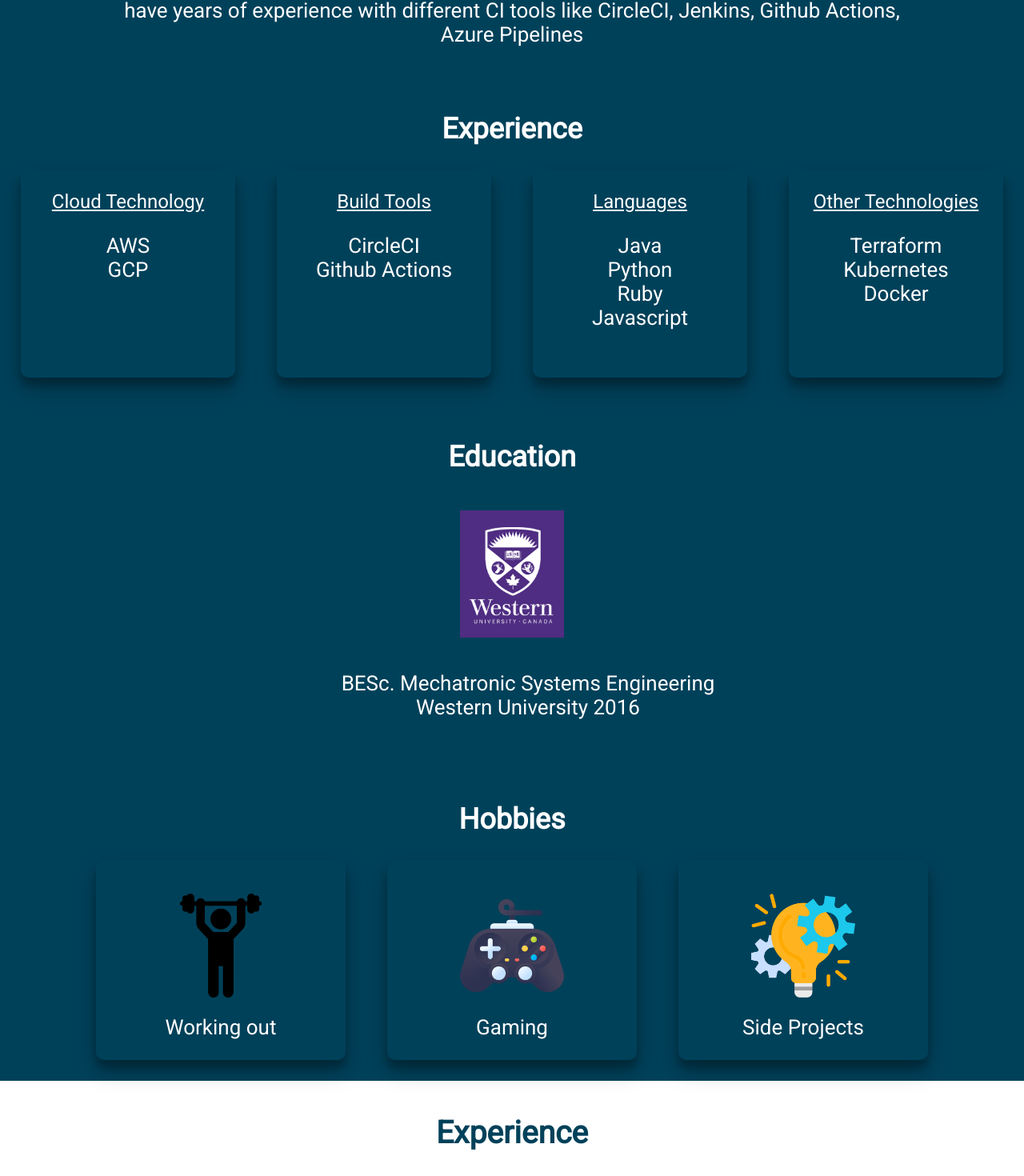
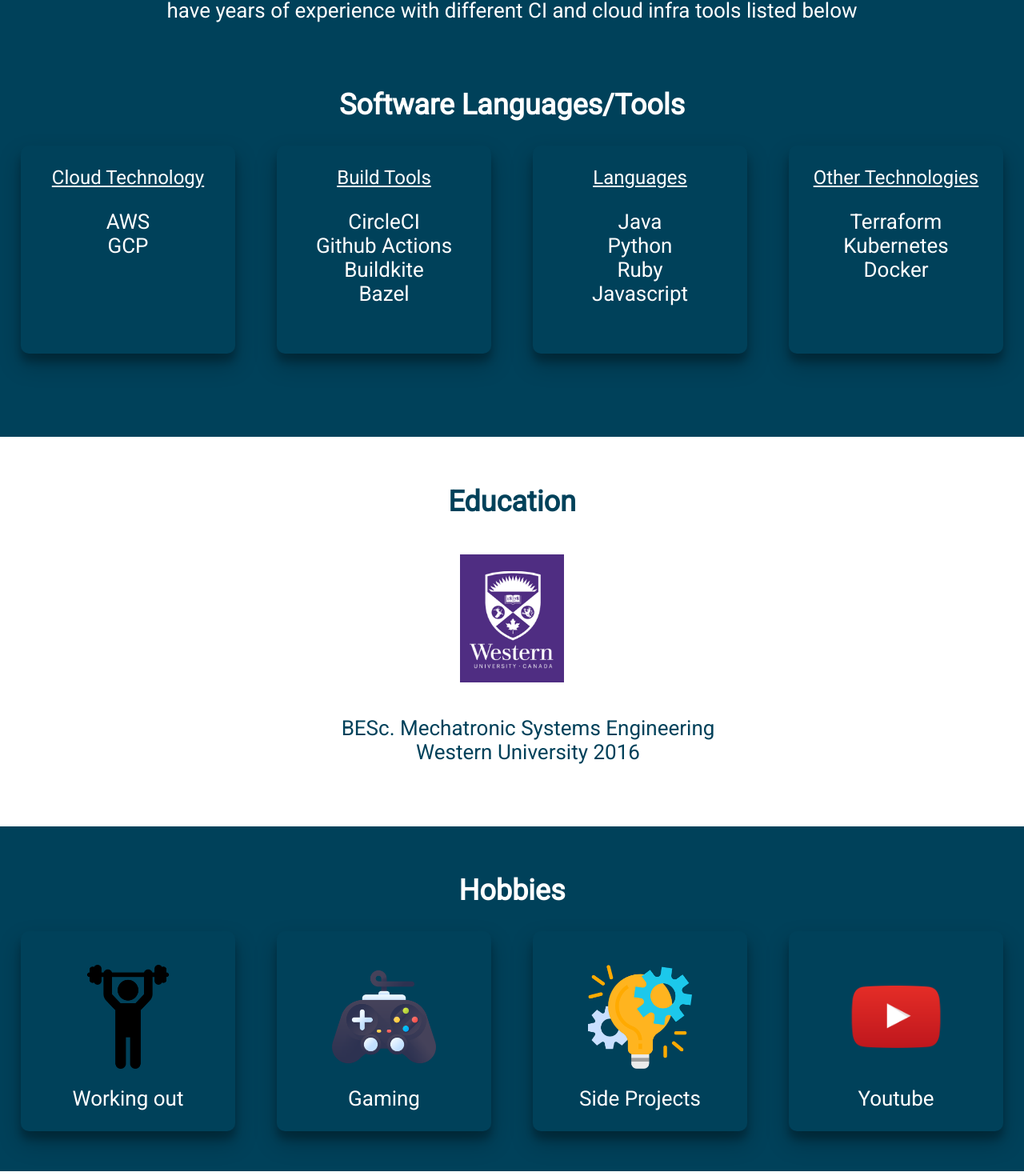
Before and after one commit to ElliotBarnwell/resume-website, a React (Create React App) app: page / in a window 1280 px wide. Shown: the part 889-2359 px from the top of the page at 80% size. Built offline with nearby package versions, Linux system fonts and the light colour scheme.

Commit message:
updating sections

```diff
--- a/src/App.css
+++ b/src/App.css
@@ -71,7 +71,7 @@ section{
   flex-direction: column;
   align-items: center;
   justify-content: center;
-  margin-bottom: 3em;
+  margin-bottom: 1em;
 }
 
 .education-summary{
@@ -248,6 +248,31 @@ section{
 
 }
 
+.experience-div{
+  display: flex;
+  flex-direction: row;
+  justify-content: center;
+}
+
+.experience{
+  display: flex;
+  flex-direction: row;
+  align-items: center;
+  justify-content: center;
+}
+
+.experience-panel{
+  display: flex;
+  flex-direction: column;
+  width: 12em;
+  height: 10em;
+  margin-left: 20px;
+  margin-right: 20px;
+  box-shadow: rgba(0, 0, 0, 0.25) 0px 14px 28px, rgba(0, 0, 0, 0.22) 0px 10px 10px;
+  padding: 1em 1em 1em 1em;
+}
+
+
 .logo-img {
   max-width: 5em;
   flex: 1;
@@ -272,6 +297,30 @@ section{
 
 }
 
+#projects{
+  background-color: #00415A;
+  color: white;
+  padding-top: 30px;
+}
+
+#experience{
+  background-color: white;
+  color: #00415A;
+  padding-top: 30px;
+}
+
+#education{
+  background-color: white;
+  color: #00415A;
+  padding-top: 30px;
+}
+
+#hobbies{
+  background-color: #00415A;
+  color: white;
+  padding-top: 30px;
+  padding-bottom: 50px;
+}
 
 #aboutme{
   background-color: #00415A;
--- a/src/components/Summary.js
+++ b/src/components/Summary.js
@@ -3,7 +3,7 @@ class Summary extends Component {
   render() {
     return (
       <div className="summary-div">
-        <p>I'm a full stack software engineer with strong expertise in testing infrastructure and build tools. I have years of experience implementing and maintaining build and test infrastructure
+        <p>I'm a full stack software engineer with strong expertise in testing infrastructure and build tools. Passionate about anything autonomous, excited about improving AI/ML validation
         </p>
         </div>
     );
--- a/src/components/pages/aboutme.js
+++ b/src/components/pages/aboutme.js
@@ -1,18 +1,14 @@
 import React from 'react';
-import westernUni from '../../images/westernunilogo.png';
-import gamingIcon from '../../images/gaming-icon.png';
-import weightIcon from '../../images/weight-icon.png';
-import projectIcon from '../../images/project-icon.png';
 
 export default function AboutMe(){
     return (
         <section id="aboutme">
           <h2>About Me</h2>
           <div className="about-me-summary">
-          <p>I'm a software engineer with strong expertise in testing and optimizing build pipelines. I have years of experience with different CI tools like CircleCI, Jenkins, Github Actions, Azure Pipelines</p>
+          <p>I'm a software engineer with strong expertise in build, test & deployment infrastructure. I have years of experience with different CI and cloud infra tools listed below</p>
           </div>
 
-        <h1>Experience</h1>
+        <h1>Software Languages/Tools</h1>
         <div className="experience">
           <div className="tech-div">
             <p className="small-title">Cloud Technology</p>
@@ -26,6 +22,8 @@ export default function AboutMe(){
               <ul className="skills-list">
                 <p>CircleCI</p>
                 <p>Github Actions</p>
+                <p>Buildkite</p>
+                <p>Bazel</p>
               </ul>
           </div>
           <div className="tech-div">
@@ -47,7 +45,7 @@ export default function AboutMe(){
           </div>
         </div>
 
-        <h1>Education</h1>
+        {/* <h1>Education</h1>
         <div className="education-div">
 
             <img src={westernUni} className="logo-img" alt="logo"/>
@@ -57,15 +55,16 @@ export default function AboutMe(){
                 <p>Western University 2016</p>
               </ul>
             </div>
-       </div>
+       </div> */}
 
-       <h1>Hobbies</h1>
+       {/* <h1>Hobbies</h1>
        <div className="aboutme-summary">
 
            <div className="hobby-div"><img src={weightIcon} className="logo-img" alt="logo"/><p>Working out</p></div>
            <div className="hobby-div"><img src={gamingIcon} className="logo-img" alt="logo"/><p>Gaming</p></div>
            <div className="hobby-div"><img src={projectIcon} className="logo-img" alt="logo"/><p>Side Projects</p></div>
-     </div>
+           <div className="hobby-div"><img src={youtubeIcon} className="logo-img" alt="logo"/><p>Youtube</p></div>
+     </div> */}
         </section>
     );
 }
--- /dev/null
+++ b/src/components/pages/education.js
@@ -0,0 +1,20 @@
+import React from 'react';
+import westernUni from '../../images/westernunilogo.png'
+
+export default function Education(){
+    return (
+        <section id="education">
+        <h1>Education</h1>
+        <div className="education-div">
+
+            <img src={westernUni} className="logo-img" alt="logo"/>
+            <div className="education-summary">
+              <ul>
+                <p>BESc. Mechatronic Systems Engineering</p>
+                <p>Western University 2016</p>
+              </ul>
+            </div>
+       </div>
+        </section>
+    );
+}
--- /dev/null
+++ b/src/components/pages/hobbies.js
@@ -0,0 +1,20 @@
+import React from 'react';
+import gamingIcon from '../../images/gaming-icon.png';
+import weightIcon from '../../images/weight-icon.png';
+import projectIcon from '../../images/project-icon.png';
+import youtubeIcon from '../../images/youtube-icon.png';
+
+export default function Hobbies(){
+    return (
+        <section id="hobbies">
+            <h1>Hobbies</h1>
+       <div className="aboutme-summary">
+
+           <div className="hobby-div"><img src={weightIcon} className="logo-img" alt="logo"/><p>Working out</p></div>
+           <div className="hobby-div"><img src={gamingIcon} className="logo-img" alt="logo"/><p>Gaming</p></div>
+           <div className="hobby-div"><img src={projectIcon} className="logo-img" alt="logo"/><p>Side Projects</p></div>
+           <div className="hobby-div"><img src={youtubeIcon} className="logo-img" alt="logo"/><p>Youtube</p></div>
+     </div>
+        </section>
+    );
+}
--- a/src/components/pages/home.js
+++ b/src/components/pages/home.js
@@ -5,6 +5,8 @@ import Contact from './contact.js'
 import Summary from '../Summary.js'
 import ProfilePic from '../profilePic.js'
 import Experience from './experience.js'
+import Education from './education.js'
+import Hobbies from './hobbies.js'
 
 export default function Home(){
   return(
@@ -23,6 +25,8 @@ export default function Home(){
         </section>
 
         <AboutMe/>
+        <Education/>
+        <Hobbies/>
         <Experience/>
         <Projects/>
         <Contact/>
```
Also changed, not shown: src/images/youtube-icon.png (added).
